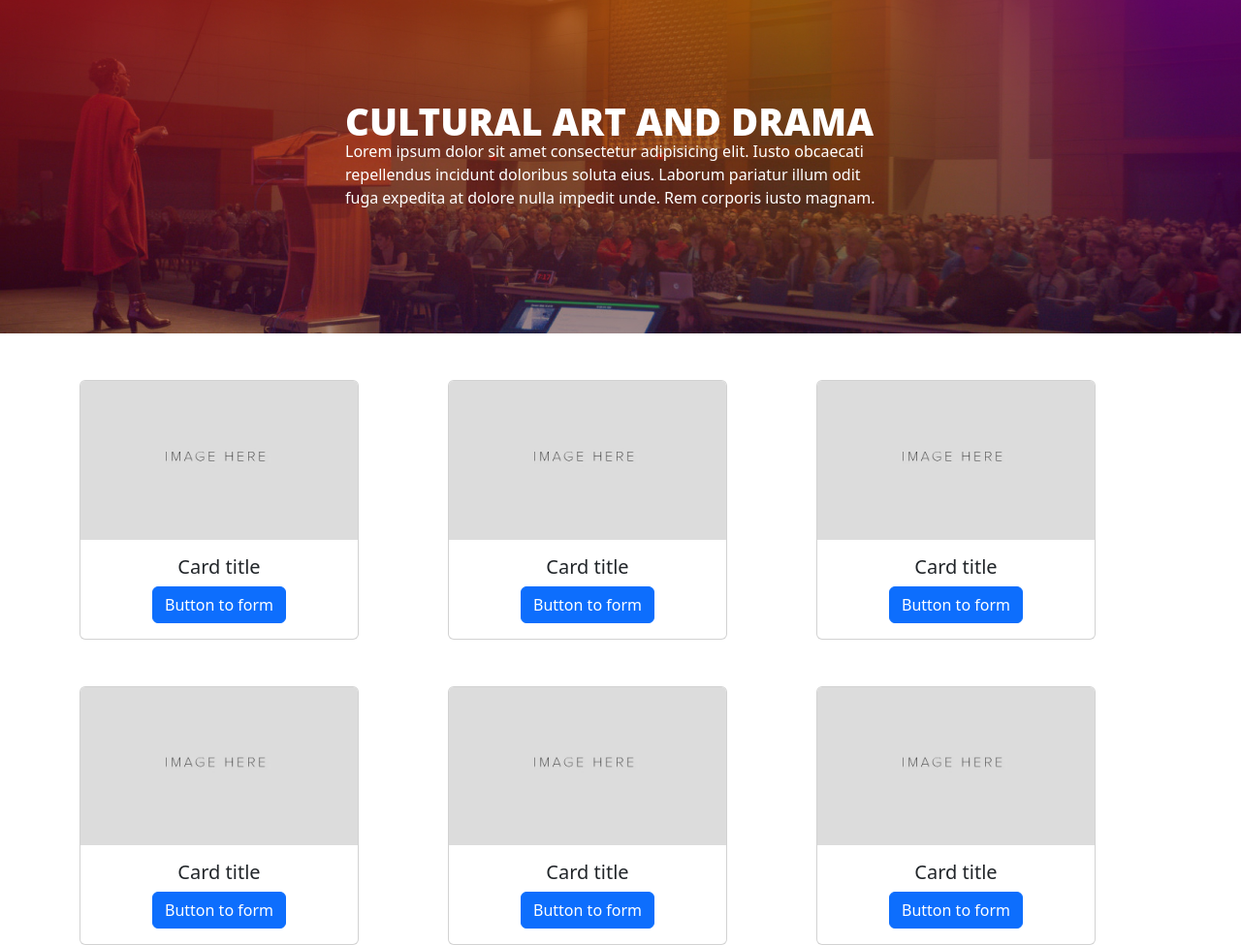
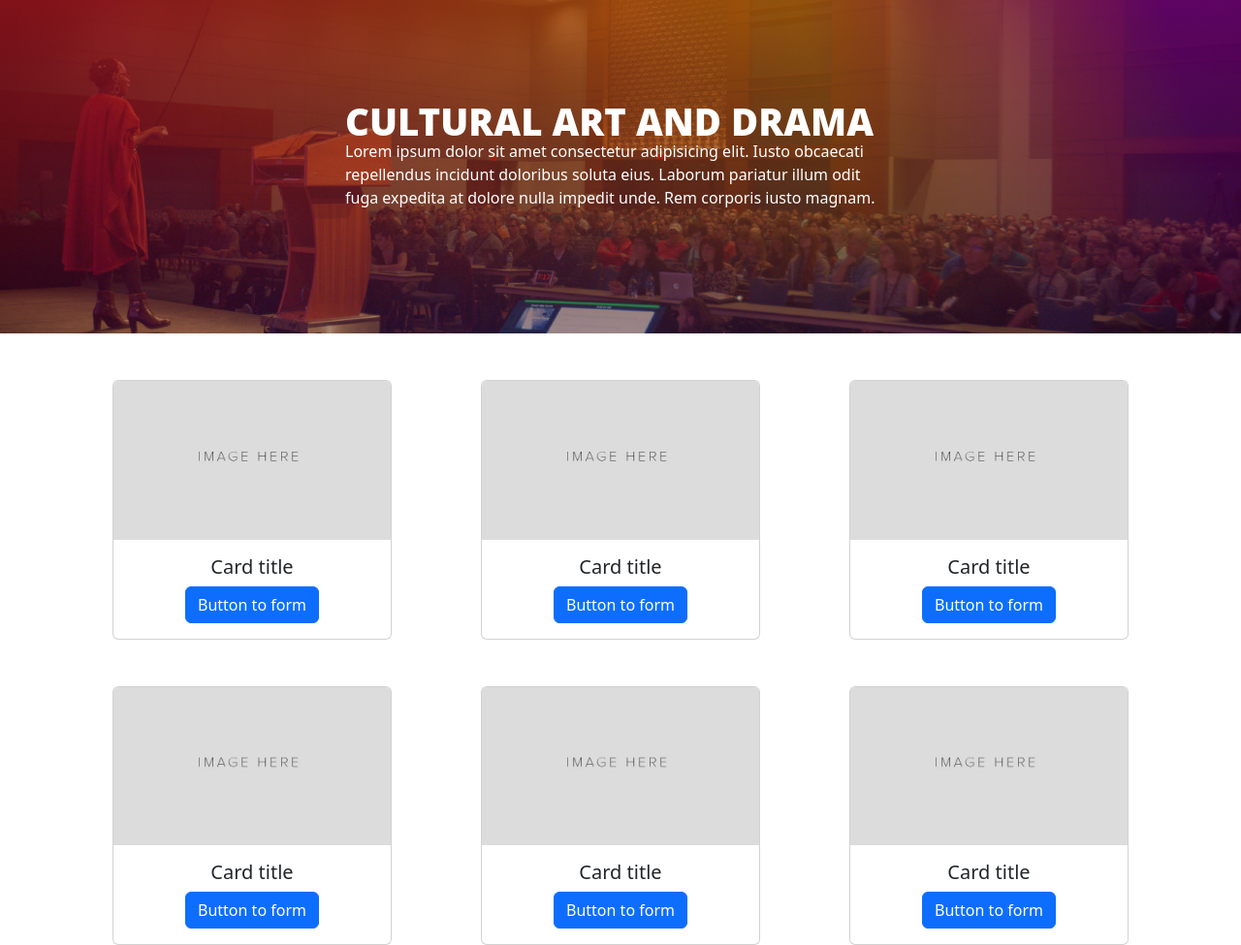
Before and after one commit to Pratik-Asatkar/test-page, a plain HTML site: page index.html in a window 1280 px wide. Shown: the part 70-1045 px from the top of the page at 97% size. Drawn offline with nearby package versions, Linux system fonts and the light colour scheme.

Commit message:
fixed the margin of card to center

```diff
--- a/index.html
+++ b/index.html
@@ -52,10 +52,10 @@
       </p>
     </div>
   </div>
-  <div class="container text-center mt-4">
+  <div class="container text-center mt-4 ">
     <div class="row ">
       <div class="col mt-4">
-        <div class="card" style="width: 18rem;">
+        <div class="card m-auto" style="width: 18rem;">
           <img src="images-nd-logo/testimage.jpeg" class="card-img-top" alt="...">
           <div class="card-body">
             <h5 class="card-title">Card title</h5>
@@ -64,7 +64,7 @@
         </div>
       </div>
       <div class="col mt-4">
-        <div class="card" style="width: 18rem;">
+        <div class="card m-auto" style="width: 18rem;">
           <img src="images-nd-logo/testimage.jpeg" class="card-img-top" alt="...">
           <div class="card-body">
             <h5 class="card-title">Card title</h5>
@@ -73,7 +73,7 @@
         </div>
       </div>
       <div class="col mt-4">
-        <div class="card" style="width: 18rem;">
+        <div class="card m-auto" style="width: 18rem;">
           <img src="images-nd-logo/testimage.jpeg" class="card-img-top" alt="...">
           <div class="card-body ">
             <h5 class="card-title">Card title</h5>
@@ -86,7 +86,7 @@
   <div class="container text-center mt-4">
     <div class="row">
       <div class="col mt-4">
-        <div class="card" style="width: 18rem;">
+        <div class="card m-auto" style="width: 18rem;">
           <img src="images-nd-logo/testimage.jpeg" class="card-img-top" alt="...">
           <div class="card-body ">
             <h5 class="card-title">Card title</h5>
@@ -95,7 +95,7 @@
         </div>
       </div>
       <div class="col mt-4">
-        <div class="card" style="width: 18rem;">
+        <div class="card m-auto" style="width: 18rem;">
           <img src="images-nd-logo/testimage.jpeg" class="card-img-top" alt="...">
           <div class="card-body ">
             <h5 class="card-title">Card title</h5>
@@ -104,7 +104,7 @@
         </div>
       </div>
       <div class="col mt-4">
-        <div class="card" style="width: 18rem;">
+        <div class="card m-auto" style="width: 18rem;">
           <img src="images-nd-logo/testimage.jpeg" class="card-img-top" alt="...">
           <div class="card-body ">
             <h5 class="card-title">Card title</h5>
```
